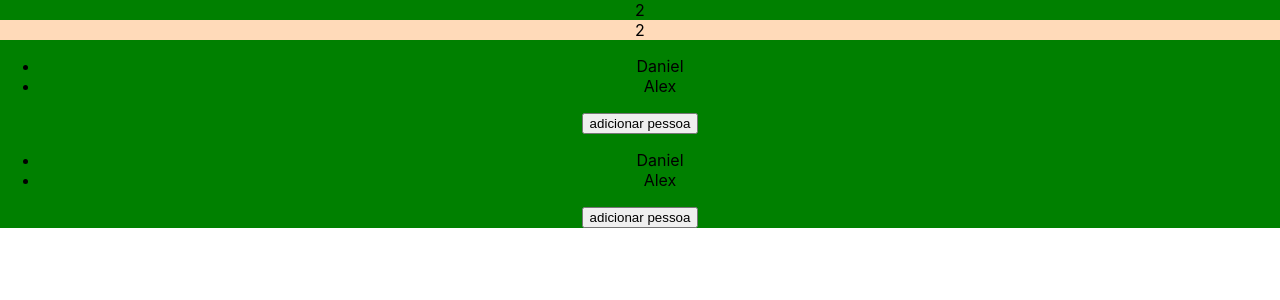
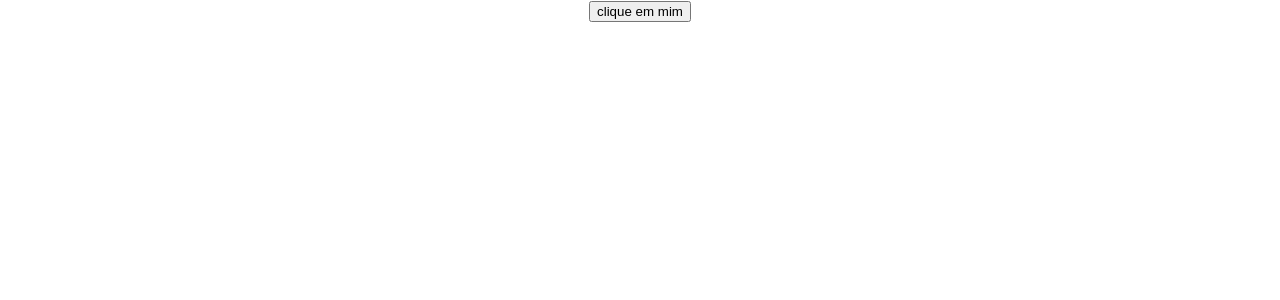
Before and after one commit to cadugr/2-hooks, a React (Create React App) app: page / in a window 1280 px wide. Shown: the top 300 px of the page. Built offline with nearby package versions, Linux system fonts and the light colour scheme.

Commit message:
Finalizando a aula 3.7 sobre utilização do fowardRef

```diff
--- a/src/App.tsx
+++ b/src/App.tsx
@@ -1,35 +1,21 @@
 import { useEffect, useRef } from 'react';
 import './App.css';
-import useCounter from './hooks/useCounter';
-import PeopleList from './PeopleList';
+import Button from './Button';
 
 function App() {
+  const button = useRef<HTMLButtonElement>(null)
 
-  const number = useCounter()
-  /**Quando chamamos o hook useRef, podemos passar um valor inicial para o mesmo.
-   * Qual a diferença desse hook para um estado?  É que ele é mutável.  Se eu desejar alterar o valor
-   * dele diretamente, eu posso.  Porém , como não é um estado, não causa re-renderização do nosso
-   * componente.  Este hook retorna um objeto.  Na prática, dificilmente vamos fazer uso do useRef.
-   * No entanto, um uso muito comum deste hook, é quando queremos recuperar elementos do DOM.  Porém,
-   * não é nada comum trabalharmos diretamente com o DOM dentro do React
-   */
-  const counter = useRef(2)
-  const div = useRef<HTMLDivElement>(null)
+  /**Em componentes funcionais não podemos passar uma ref como propriedade e sim devemos usar o fowardRef */
 
   useEffect(() => {
-    if(div.current) {
-      div.current.style.backgroundColor = 'green'
-    }
+    setTimeout(() => {
+      button.current?.click()
+    }, 2000)
   }, [])
 
   return (
-    <div className="App" ref={div}>
-      { number }
-      <div style={{ background: 'peachpuff'}}>
-        { counter.current }
-      </div>
-      <PeopleList/>
-      <PeopleList/>
+    <div className="App">
+      <Button ref={button} title='clique em mim'/>
     </div>
   );
 }
--- /dev/null
+++ b/src/Button.tsx
@@ -0,0 +1,19 @@
+import { forwardRef } from "react"
+
+interface ButtonProps {
+    title: string
+}
+
+/**Para utilizar o fowardRef não podemos utilizar o export default na declaração do nosso componente
+ * funcional.  Devemos fazer separadamente e passar o nosso componente como referencia.  Portanto, o fowardRef
+ * é uma forma de passarmos referencias para componentes personalizados.  Ela é muito útil para quando queremos criar componentes
+ * personalizados
+ */
+
+export default forwardRef<HTMLButtonElement, ButtonProps>(function Button(props, ref) {
+    return (
+        <button ref={ref} onClick={() => window.alert('oi')}>
+        {props.title}
+      </button>
+    )
+})
```
